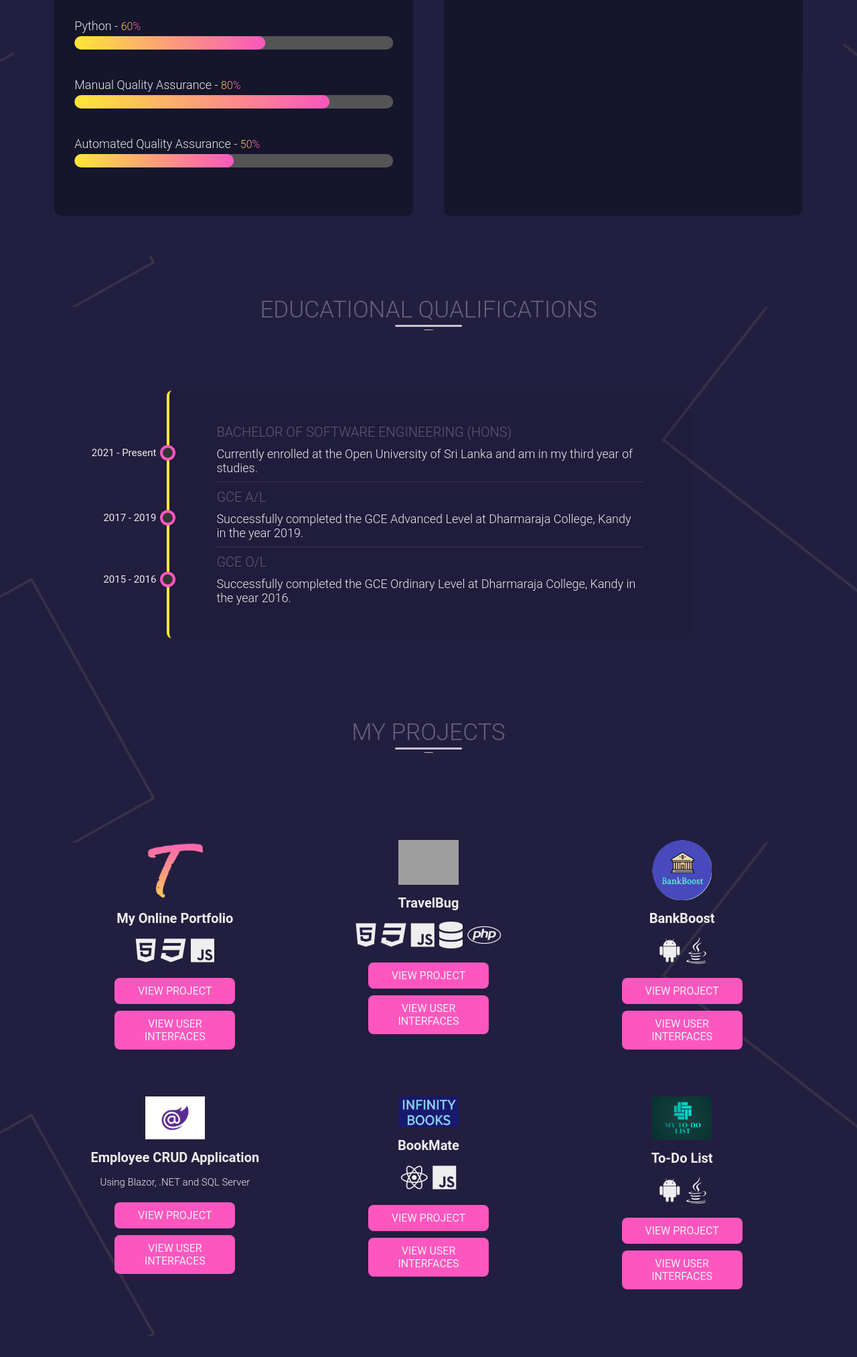
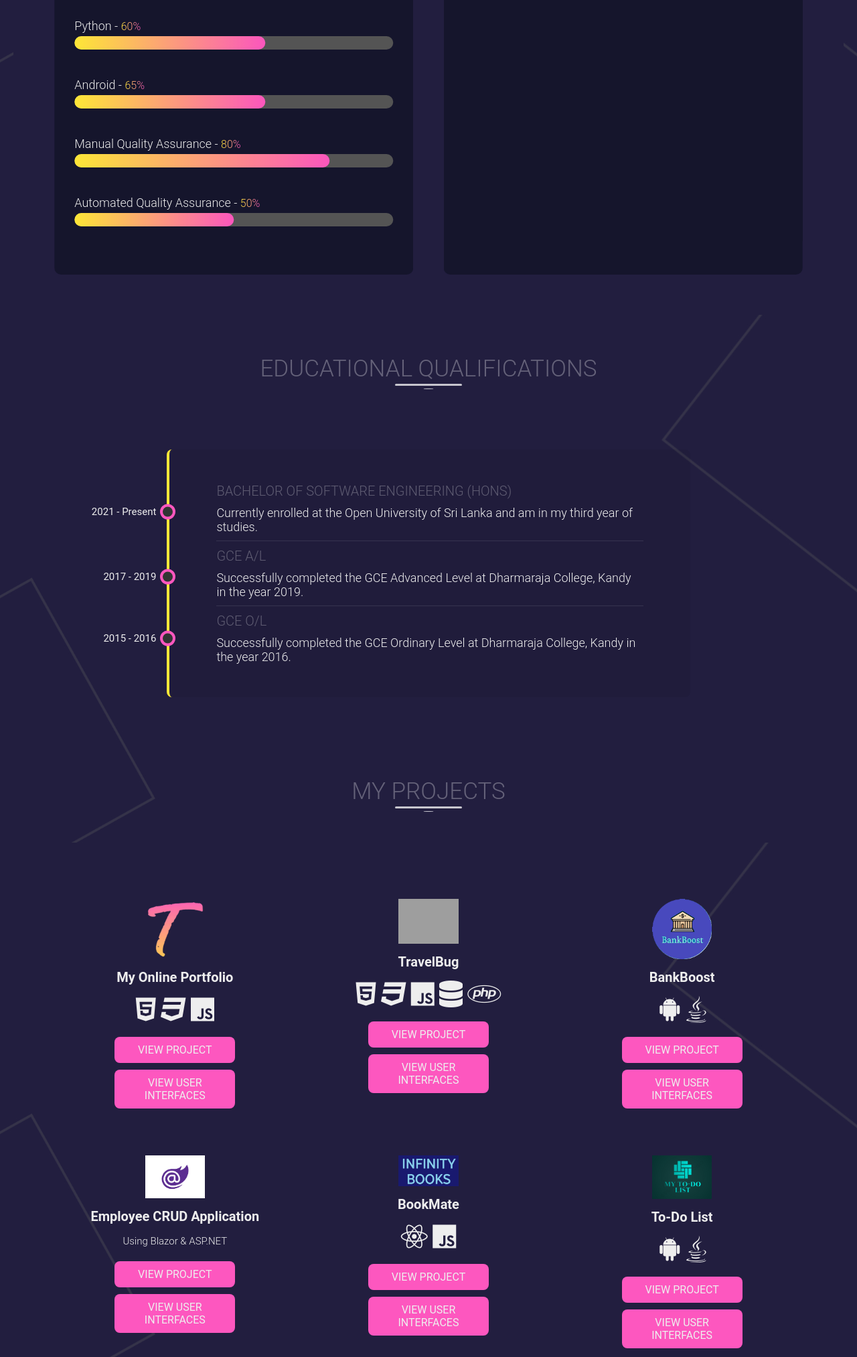
Before and after one commit to TharinduNava/TharinduHettigePortfolio.github.io, a plain HTML site: page index.html in a window 1280 px wide. Shown: the part 3542-5568 px from the top of the page at 67% size. Drawn offline with nearby package versions, Linux system fonts and the light colour scheme; grey boxes are pictures that could not be loaded; a web font is replaced by a local one.

Commit message:
Update index.html

```diff
--- a/index.html
+++ b/index.html
@@ -240,6 +240,13 @@
 						</div><br>
 					</div><br>
 					<div class="skill-bar">
+						<p class="skill-name" style="display:inline">Android -
+						<p class="skill-level" style="display:inline">65%</p>
+						<div class="progress-bar">
+							<div class="progress" style="width: 60%;"></div>
+						</div><br>
+					</div><br>
+					<div class="skill-bar">
 						<p class="skill-name" style="display:inline">Manual Quality Assurance -
 						<p class="skill-level" style="display:inline">80%</p>
 						<div class="progress-bar">
@@ -351,7 +358,7 @@
 					<img src="images/pro6.png" alt="Project 1">
 					<div class="portfolio-description">
 						<h1><b>Employee CRUD Application</b></h1><br>
-						<p>Using Blazor, .NET and SQL Server</p><br>
+						<p>Using Blazor & ASP.NET</p><br>
 						<a href="https://github.com/TharinduNava/EmployeeBlazorApp.git" target="_blank" class="cta">View
 							Project</a>
 						<a href=""
```
